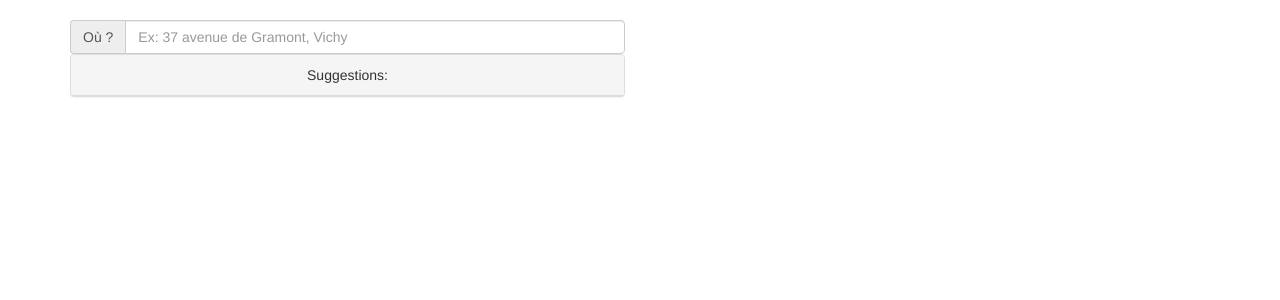
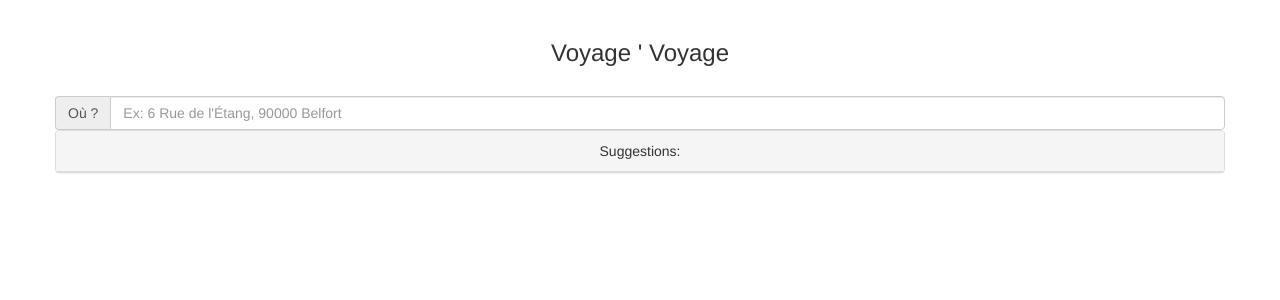
Before and after one commit to floriandreau/api, a PHP site: page / in a window 1280 px wide. Shown: the top 300 px of the page. Run offline with PHP 8.4, Linux system fonts and the light colour scheme.

Commit message:
ajout title

```diff
--- a/index.php
+++ b/index.php
@@ -33,16 +33,18 @@
     <script src="script.js"></script>
 </body> -->
 <br>
+<h3>Voyage ' Voyage</h3>
+<br>
 <body id="body">
     <div class="container">
         <div class="row">
-            <div class="col-md-6">
+            <div class=".col-md-6 .col-md-offset-3">
                 <div class="input-group">
-                    <span class="input-group-addon" id="sizing-addon1">Où ?</span>
-                    <input type="text" id="auto-complete" class="form-control" placeholder="Ex: 37 avenue de Gramont, Vichy" onkeyup="return autoCompleteListener(this, event);" aria-describedby="places-search">
+                    <span class="input-group-addon">Où ?</span>
+                    <input type="text" id="auto-complete" class="form-control" placeholder="Ex: 6 Rue de l'Étang, 90000 Belfort" onkeyup="return autoCompleteListener(this, event);" aria-describedby="places-search">
                 </div>
                 <div class="panel panel-default">
-                    <div class="panel-heading" id="sizing-addon2">Suggestions: </div>
+                    <div class="panel-heading">Suggestions: </div>
                     <ul class="list-group"></ul>
                 </div>
             </div>
--- a/style.css
+++ b/style.css
@@ -1,13 +1,11 @@
-#macarte{
-    width: 100%;
-    height: 75vh;
+#macarte {
+  width: 100%;
+  height: 75vh;
 }
+.row {
+  text-align: center;
+}
+h3{
+  text-align: center;
 
-
-
-/*
-** body **
-*/
-.row{
-    text-align: center;
 }
```
